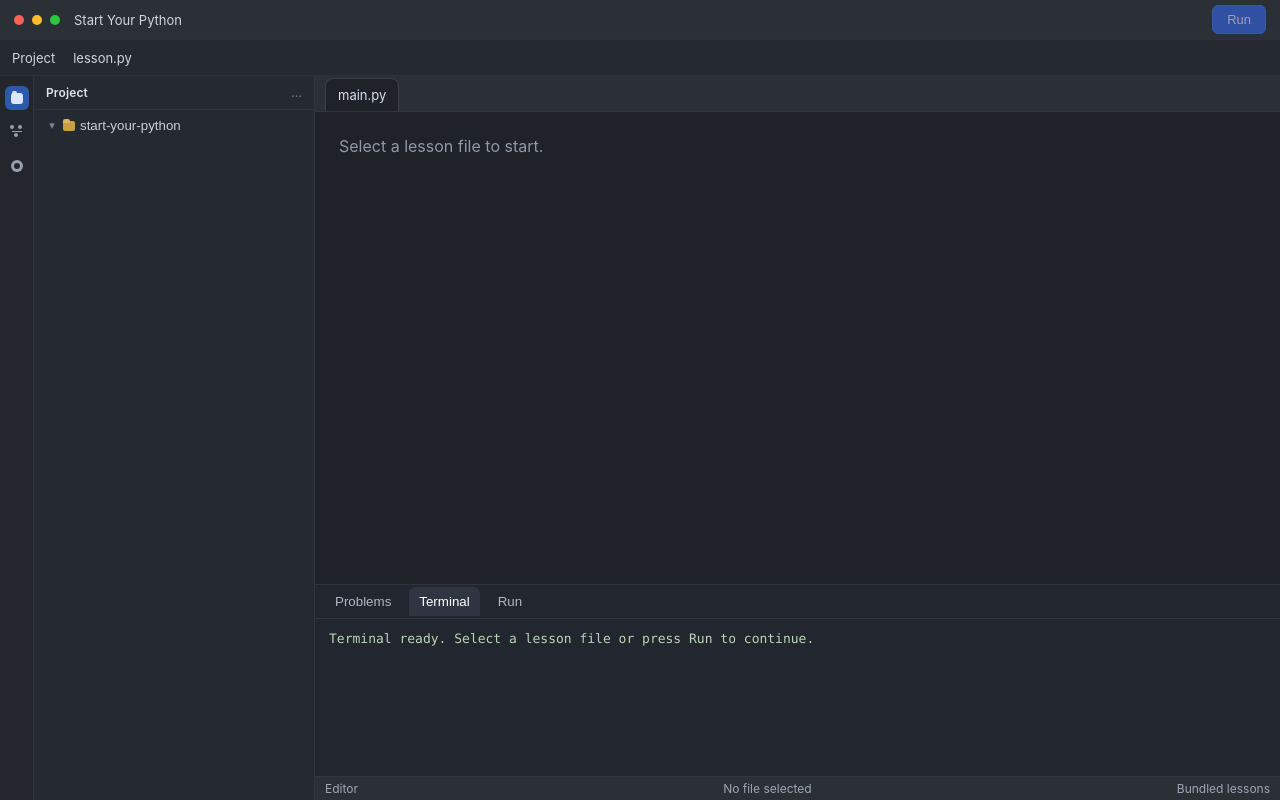
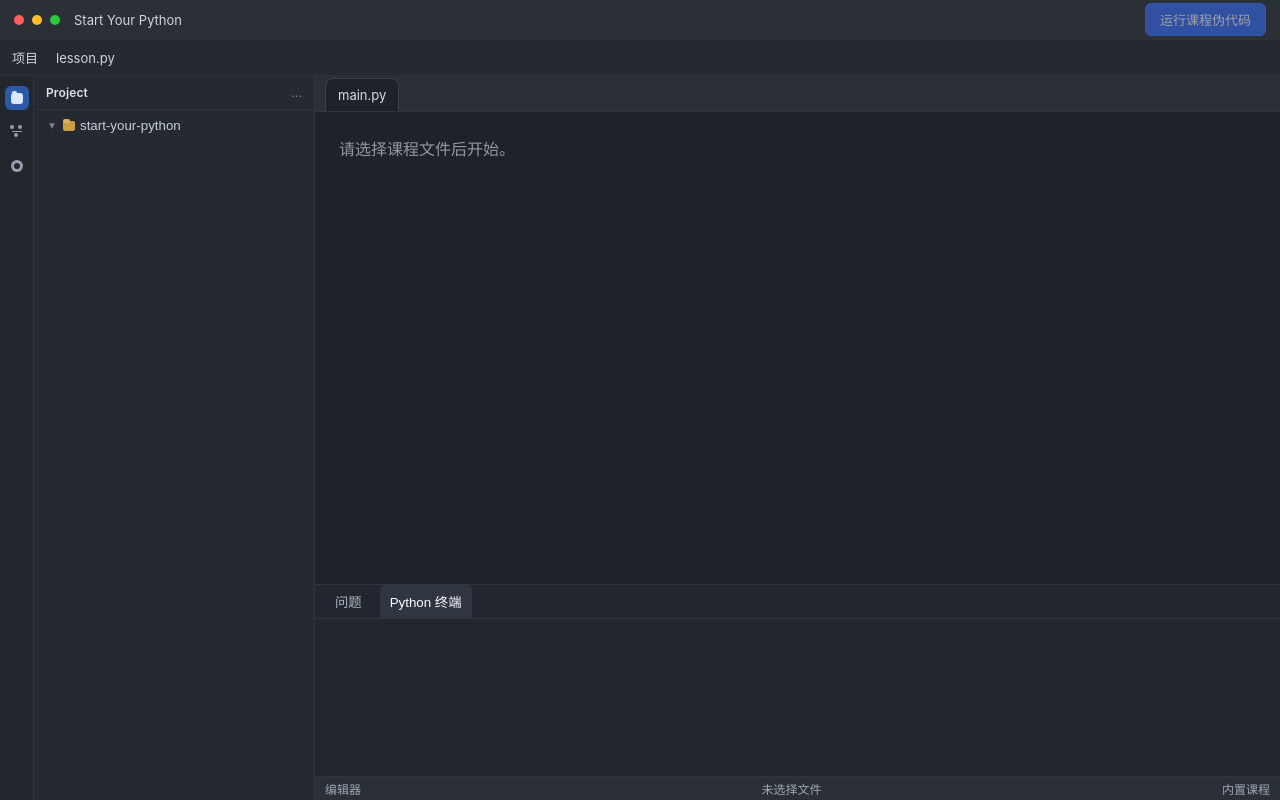
Before and after one commit to sunnyhmz7010/start-your-python, a Vue app: page /desktop in a window 1280 px wide. Built offline with nearby package versions, Linux system fonts and the light colour scheme.

Commit message:
feat: localize workspace runtime

```diff
--- a/src/components/workspace/BottomToolWindows.vue
+++ b/src/components/workspace/BottomToolWindows.vue
@@ -8,7 +8,7 @@
         :class="{ active: activeTab === 'problems' }"
         @click="$emit('changeTab', 'problems')"
       >
-        Problems
+        问题
         <span v-if="problemMessages.length" class="problem-count">{{ problemMessages.length }}</span>
       </button>
       <button
@@ -18,16 +18,7 @@
         :class="{ active: activeTab === 'terminal' }"
         @click="$emit('changeTab', 'terminal')"
       >
-        Terminal
-      </button>
-      <button
-        data-testid="tool-tab-run"
-        type="button"
-        class="tool-tab"
-        :class="{ active: activeTab === 'run' }"
-        @click="$emit('changeTab', 'run')"
-      >
-        Run
+        Python 终端
       </button>
     </div>
 
@@ -35,11 +26,11 @@
       <div v-if="activeTab === 'problems'" class="problems-panel">
         <div v-if="problemMessages.length" class="problem-list">
           <div v-for="message in problemMessages" :key="message" class="problem-item">
-            <span class="problem-severity">Warning</span>
+            <span class="problem-severity">提示</span>
             <span>{{ message }}</span>
           </div>
         </div>
-        <div v-else>No problems found</div>
+        <div v-else>暂无问题</div>
       </div>
       <div v-else-if="activeTab === 'terminal'" class="terminal-panel">
         <div v-if="pythonInfo" class="runtime-info" data-testid="python-runtime-info">
@@ -64,20 +55,19 @@
             class="terminal-input"
             type="text"
             autocomplete="off"
-            placeholder="输入后按 Enter 发送给 Python"
+            placeholder="粘贴或输入代码后按 Enter 发送给 Python"
           />
           <button data-testid="stop-run" type="button" class="inline-button danger" @click="$emit('stopRun')">
-            Stop
+            停止
           </button>
         </form>
       </div>
-      <pre v-else>{{ consoleOutput || terminalOutput || 'Run the current lesson to see output.' }}</pre>
     </div>
   </section>
 </template>
 
 <script setup lang="ts">
-import { computed, ref } from 'vue'
+import { ref } from 'vue'
 import type { WorkspaceBottomTab } from './types'
 
 const props = defineProps<{
@@ -100,17 +90,8 @@ const emit = defineEmits<{
 
 const inputValue = ref('')
 
-const terminalOutput = computed(() => {
-  if (props.terminalOutput) {
-    return props.terminalOutput
-  }
-
-  return 'Terminal ready. Select a lesson file or press Run to continue.'
-})
-
 function submitInput() {
   const value = inputValue.value
-
   emit('submitInput', value)
   inputValue.value = ''
 }
--- a/src/components/workspace/EditorCodeView.vue
+++ b/src/components/workspace/EditorCodeView.vue
@@ -12,7 +12,7 @@
         @input="$emit('updateCode', ($event.target as HTMLTextAreaElement).value)"
       ></textarea>
     </div>
-    <div v-else class="empty">Select a lesson file to start.</div>
+    <div v-else class="empty">请选择课程文件后开始。</div>
   </div>
 </template>
 
--- a/src/components/workspace/IdeFrame.vue
+++ b/src/components/workspace/IdeFrame.vue
@@ -23,7 +23,7 @@
     </header>
 
     <div class="toolbar">
-      <span class="tool-label">Project</span>
+      <span class="tool-label">项目</span>
       <span class="tool-path">{{ currentLesson ? `${currentLesson.title}.py` : 'lesson.py' }}</span>
     </div>
 
@@ -49,17 +49,10 @@ defineEmits<{
 }>()
 
 const runButtonLabel = computed(() => {
-  if (props.pythonStatus === 'checking') {
-    return 'Checking'
-  }
-  if (props.pythonStatus === 'starting') {
-    return 'Starting'
-  }
-  if (props.pythonStatus === 'running') {
-    return 'Running'
-  }
-
-  return 'Run'
+  if (props.pythonStatus === 'checking') return '检查中'
+  if (props.pythonStatus === 'starting') return '启动中'
+  if (props.pythonStatus === 'running') return '运行中'
+  return '运行课程伪代码'
 })
 </script>
 
--- a/src/components/workspace/LessonMainPanel.vue
+++ b/src/components/workspace/LessonMainPanel.vue
@@ -4,7 +4,10 @@
       v-if="workspaceMode === 'editor'"
       :lesson="lesson"
       :code="editorCode"
+      :is-python-running="isPythonRunning"
+      :python-status="pythonStatus"
       @update-code="$emit('updateCode', $event)"
+      @run-code="$emit('runCode')"
     />
     <RunLessonView
       v-else
@@ -36,6 +39,7 @@ defineProps<{
 
 defineEmits<{
   updateCode: [code: string]
+  runCode: []
   runStepCode: [step: LessonStep]
   answerQuiz: [payload: QuizAnswerPayload]
 }>()
--- a/src/components/workspace/RunLessonView.vue
+++ b/src/components/workspace/RunLessonView.vue
@@ -2,7 +2,7 @@
   <div class="run-view" data-testid="run-lesson-view">
     <div v-if="lesson" class="run-shell">
       <div class="run-header">
-        <span class="badge">Run</span>
+        <span class="badge">课程</span>
         <h2>{{ lesson.title }}</h2>
         <p>{{ lesson.description }}</p>
       </div>
@@ -16,7 +16,7 @@
 
       <div v-if="step?.code" class="run-card code">
         <div class="code-header">
-          <p class="label">示例</p>
+          <p class="label">示例代码</p>
           <button
             data-testid="step-run-button"
             type="button"
@@ -27,7 +27,7 @@
             {{ runButtonLabel }}
           </button>
         </div>
-        <pre><code>{{ step.code }}</code></pre>
+        <pre><code>{{ step.runnableCode ?? step.code }}</code></pre>
       </div>
     </div>
   </div>
@@ -53,17 +53,10 @@ defineEmits<{
 }>()
 
 const runButtonLabel = computed(() => {
-  if (props.pythonStatus === 'checking') {
-    return 'Checking...'
-  }
-  if (props.pythonStatus === 'starting') {
-    return 'Starting...'
-  }
-  if (props.pythonStatus === 'running') {
-    return 'Running...'
-  }
-
-  return 'Run'
+  if (props.pythonStatus === 'checking') return '检查中...'
+  if (props.pythonStatus === 'starting') return '启动中...'
+  if (props.pythonStatus === 'running') return '运行中...'
+  return '运行该代码'
 })
 </script>
 
--- a/src/components/workspace/StatusBar.vue
+++ b/src/components/workspace/StatusBar.vue
@@ -1,9 +1,9 @@
 <template>
   <footer class="status-bar">
-    <span>{{ mode === 'editor' ? 'Editor' : 'Run' }}</span>
-    <span>{{ lesson ? (lesson.fileName ?? `${lesson.title}.py`) : 'No file selected' }}</span>
+    <span>{{ mode === 'editor' ? '编辑器' : '课程运行' }}</span>
+    <span>{{ lesson ? (lesson.fileName ?? `${lesson.title}.py`) : '未选择文件' }}</span>
     <span v-if="contentWarning" class="warning" data-testid="content-source-warning">{{ contentWarning }}</span>
-    <span v-else>{{ contentSource === 'external' ? 'External lessons' : 'Bundled lessons' }}</span>
+    <span v-else>{{ contentSource === 'external' ? '外部课程' : '内置课程' }}</span>
   </footer>
 </template>
 
--- a/src/components/workspace/types.ts
+++ b/src/components/workspace/types.ts
@@ -1,3 +1,3 @@
-export type WorkspaceBottomTab = 'problems' | 'terminal' | 'run'
+export type WorkspaceBottomTab = 'problems' | 'terminal'
 
 export type WorkspaceMode = 'editor' | 'run'
--- a/src/stores/lesson.ts
+++ b/src/stores/lesson.ts
@@ -54,10 +54,10 @@ export const useLessonStore = defineStore('lesson', {
       if (!this.currentLesson) return
 
       this.workspaceMode = 'run'
-      this.activeBottomTab = 'run'
+      this.activeBottomTab = 'terminal'
       this.isLessonRunning = true
-      this.consoleOutput = `[Run] 课程开始: ${this.currentLesson.title}\n`
-      this.consoleOutput += `[Run] 当前步骤 ${this.currentStepIndex + 1}: ${this.currentStep?.title ?? '准备开始'}\n`
+      this.consoleOutput = `[课程] 开始: ${this.currentLesson.title}\n`
+      this.consoleOutput += `[课程] 当前步骤 ${this.currentStepIndex + 1}: ${this.currentStep?.title ?? '准备开始'}\n`
     },
 
     nextStep() {
@@ -65,7 +65,7 @@ export const useLessonStore = defineStore('lesson', {
 
       if (this.currentStepIndex < this.currentLesson.steps.length - 1) {
         this.currentStepIndex++
-        this.consoleOutput += `[Run] 步骤 ${this.currentStepIndex + 1}: ${this.currentStep?.title}\n`
+        this.consoleOutput += `[课程] 步骤 ${this.currentStepIndex + 1}: ${this.currentStep?.title}\n`
       } else {
         this.completeLesson()
       }
@@ -99,7 +99,7 @@ export const useLessonStore = defineStore('lesson', {
     completeLesson() {
       if (!this.currentLesson) return
 
-      this.consoleOutput += `[Run] 课程完成: ${this.currentLesson.title}\n`
+      this.consoleOutput += `[课程] 课程完成: ${this.currentLesson.title}\n`
       this.isLessonRunning = false
     },
 
--- a/src/views/HomeView.vue
+++ b/src/views/HomeView.vue
@@ -27,6 +27,7 @@
           @update-code="lessonStore.updateEditorCode"
           @run-step-code="handleRunStepCode"
           @answer-quiz="handleAnswerQuiz"
+          @run-code="handleRunEditorCode"
         />
         <LessonBottomPanel
           :active-tab="activeBottomTab"
@@ -131,7 +132,7 @@ function handleSelectLesson(lesson: Lesson) {
   selectLesson(lesson)
 }
 
-async function handleRunLesson() {
+function handleRunLesson() {
   if (!currentLesson.value) {
     return
   }
@@ -140,6 +141,16 @@ async function handleRunLesson() {
   lessonStore.setActiveBottomTab('terminal')
   progressStore.setRecentLesson(currentLesson.value.id)
   progressStore.updateCurrentStep(currentLesson.value.id, currentStepIndex.value)
+  lessonStore.appendConsoleOutput(`[课程] 预览伪代码：${currentLesson.value.title}\n`)
+}
+
+async function handleRunEditorCode() {
+  if (!currentLesson.value) {
+    return
+  }
+
+  lessonStore.setActiveBottomTab('terminal')
+  progressStore.setRecentLesson(currentLesson.value.id)
   await runtimeStore.runCode(editorCode.value)
 }
 
@@ -172,7 +183,7 @@ function handleGotoStep(index: number) {
   }
 
   lessonStore.setCurrentStep(index)
-  lessonStore.appendConsoleOutput(`[Run] 跳转到步骤 ${lessonStore.currentStepIndex + 1}: ${lessonStore.currentStep?.title}\n`)
+  lessonStore.appendConsoleOutput(`[课程] 跳转到步骤 ${lessonStore.currentStepIndex + 1}: ${lessonStore.currentStep?.title}\n`)
   progressStore.updateCurrentStep(currentLesson.value.id, lessonStore.currentStepIndex)
 }
 
```
Also changed, not shown: 1 other file (tests, documents, lock files or other folders).
